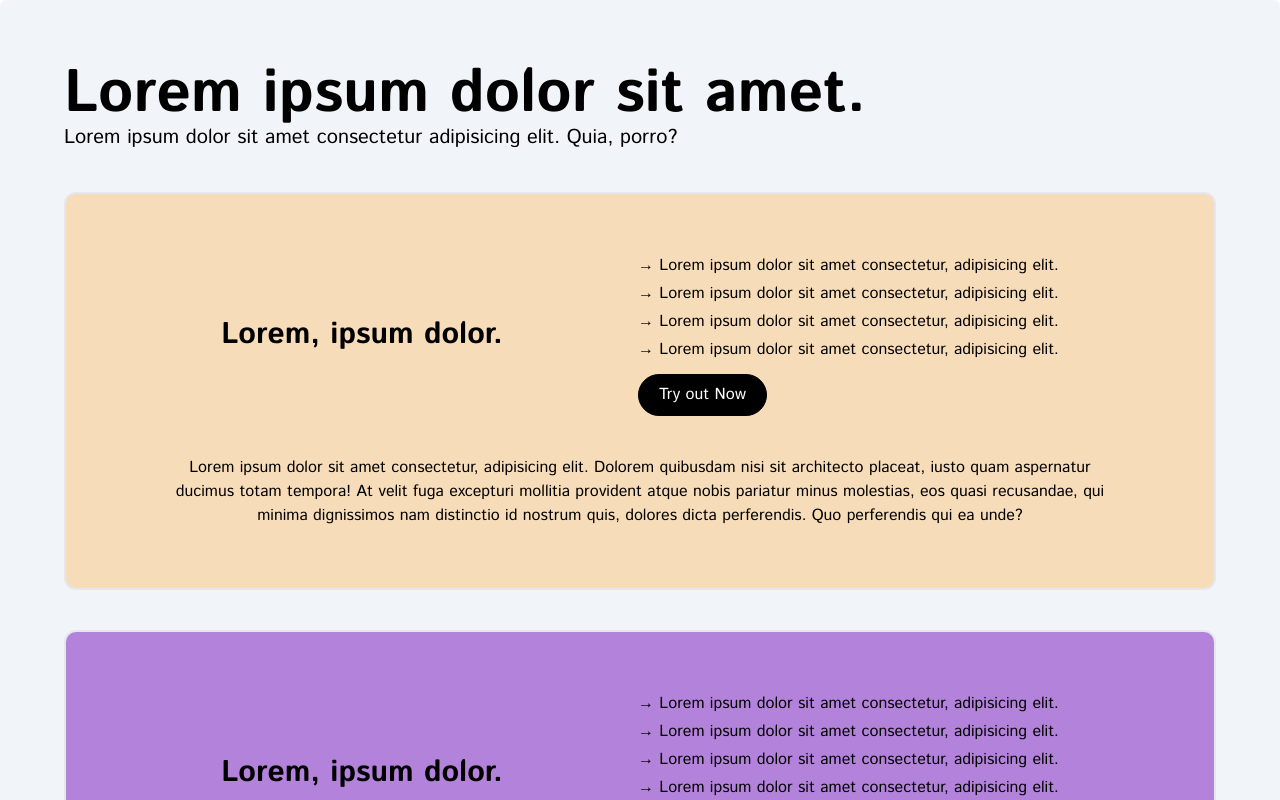
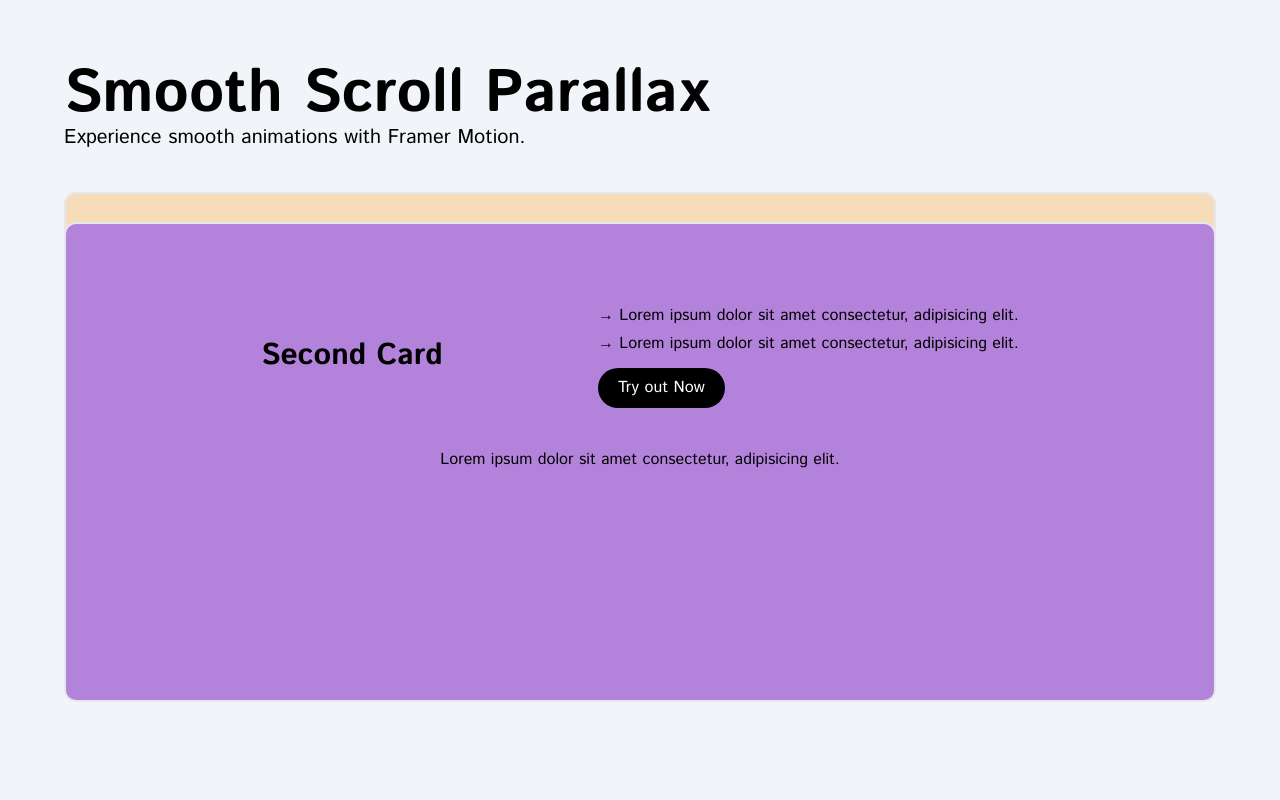
Before and after one commit to nandininema07/DevQuest-Project-Final-Frontend, a React (Create React App) app: page / in a window 1280 px wide. Shown: the part 1060-1860 px from the top of the page. Built offline with nearby package versions, Linux system fonts and the light colour scheme; no server answers.

Commit message:
parallax

```diff
--- a/package.json
+++ b/package.json
@@ -14,6 +14,7 @@
     "react-dom": "^18.2.0",
     "react-hot-toast": "^2.4.1",
     "react-icons": "^5.4.0",
+    "react-intersection-observer": "^9.15.0",
     "react-router-dom": "^6.22.3",
     "react-scripts": "^5.0.1",
     "react-text-loop": "^2.3.0",
--- a/src/components/ParallaxCard.jsx
+++ b/src/components/ParallaxCard.jsx
@@ -1,17 +1,56 @@
 import React from "react";
+import { motion, useAnimation } from "framer-motion";
+import { useInView } from "react-intersection-observer";
+
 const ParallaxCard = () => {
+  const [ref1, inView1] = useInView({ threshold: 0.2 }); // Trigger earlier
+  const [ref2, inView2] = useInView({ threshold: 0.2 }); // Trigger even earlier
+  const controls1 = useAnimation();
+  const controls2 = useAnimation();
+
+  React.useEffect(() => {
+    if (inView1) {
+      controls1.start({
+        y: 0,
+        scale: 1,
+        transition: { duration: 0.8, ease: "easeOut" },
+      });
+    } else {
+      controls1.start({ y: 200, scale: 0.8 });
+    }
+  }, [inView1, controls1]);
+
+  React.useEffect(() => {
+    if (inView2) {
+      controls2.start({
+        y: -50,
+        scale: 1,
+        transition: { duration: 0.8, ease: "easeOut" },
+      });
+    } else {
+      controls2.start({ y: 200, scale: 0.8 });
+    }
+  }, [inView2, controls2]);
+
   return (
-    <div className="bg-slate-100 text-black mb-10 p-16 rounded-md">
-      <div className="text-left">
-        <p className="text-6xl font-semibold">Lorem ipsum dolor sit amet.</p>
+    <div className="relative h-[250vh] bg-slate-100 text-black p-16">
+      <div className="text-left mb-10">
+        <p className="text-6xl font-semibold">Smooth Scroll Parallax</p>
         <p className="text-xl">
-          Lorem ipsum dolor sit amet consectetur adipisicing elit. Quia, porro?
+          Experience smooth animations with Framer Motion.
         </p>
       </div>
-      <div className="">
-        <div className="border-2 bg-[#f7dcb9] text-black p-5 my-10 rounded-xl">
+
+      <div className="relative">
+        {/* First Card */}
+        <motion.div
+          ref={ref1}
+          animate={controls1}
+          initial={{ y: 200, scale: 0.8 }}
+          className="border-2 bg-[#f7dcb9] text-black p-10 rounded-xl absolute top-0 left-0 right-0 z-10 h-[50vh]"
+        >
           <div className="flex items-center justify-evenly my-10">
-            <p className="text-3xl font-bold">Lorem, ipsum dolor.</p>
+            <p className="text-3xl font-bold">First Card</p>
             <div className="text-left space-y-3">
               <ul className="space-y-1">
                 <li className="font-light">
@@ -22,32 +61,26 @@ const ParallaxCard = () => {
                   &rarr; Lorem ipsum dolor sit amet consectetur, adipisicing
                   elit.
                 </li>
-                <li className="font-light">
-                  &rarr; Lorem ipsum dolor sit amet consectetur, adipisicing
-                  elit.
-                </li>
-                <li className="font-light">
-                  &rarr; Lorem ipsum dolor sit amet consectetur, adipisicing
-                  elit.
-                </li>
               </ul>
-              <button className="rounded-full bg-black border text-white border-black py-2 px-5 hover:bg-transparent hover:text-black transition-all duration-500">
+              <button className="rounded-full bg-black text-white py-2 px-5">
                 Try out Now
               </button>
             </div>
           </div>
           <p className="px-10 m-10">
-            Lorem ipsum dolor sit amet consectetur, adipisicing elit. Dolorem
-            quibusdam nisi sit architecto placeat, iusto quam aspernatur ducimus
-            totam tempora! At velit fuga excepturi mollitia provident atque
-            nobis pariatur minus molestias, eos quasi recusandae, qui minima
-            dignissimos nam distinctio id nostrum quis, dolores dicta
-            perferendis. Quo perferendis qui ea unde?
+            Lorem ipsum dolor sit amet consectetur, adipisicing elit.
           </p>
-        </div>
-        <div className="border-2 bg-[#b382db] text-black p-5 my-10 rounded-xl">
+        </motion.div>
+
+        {/* Second Card */}
+        <motion.div
+          ref={ref2}
+          animate={controls2}
+          initial={{ y: 200, scale: 0.8 }}
+          className="border-2 bg-[#b382db] text-black p-10 rounded-xl absolute top-20 left-0 right-0 z-20 h-[60vh]"
+        >
           <div className="flex items-center justify-evenly my-10">
-            <p className="text-3xl font-bold">Lorem, ipsum dolor.</p>
+            <p className="text-3xl font-bold">Second Card</p>
             <div className="text-left space-y-3">
               <ul className="space-y-1">
                 <li className="font-light">
@@ -58,29 +91,16 @@ const ParallaxCard = () => {
                   &rarr; Lorem ipsum dolor sit amet consectetur, adipisicing
                   elit.
                 </li>
-                <li className="font-light">
-                  &rarr; Lorem ipsum dolor sit amet consectetur, adipisicing
-                  elit.
-                </li>
-                <li className="font-light">
-                  &rarr; Lorem ipsum dolor sit amet consectetur, adipisicing
-                  elit.
-                </li>
               </ul>
-              <button className="rounded-full bg-black border text-white border-black py-2 px-5 hover:bg-transparent hover:text-white hover:border-white transition-all duration-500">
+              <button className="rounded-full bg-black text-white py-2 px-5">
                 Try out Now
               </button>
             </div>
           </div>
           <p className="px-10 m-10">
-            Lorem ipsum dolor sit amet consectetur, adipisicing elit. Dolorem
-            quibusdam nisi sit architecto placeat, iusto quam aspernatur ducimus
-            totam tempora! At velit fuga excepturi mollitia provident atque
-            nobis pariatur minus molestias, eos quasi recusandae, qui minima
-            dignissimos nam distinctio id nostrum quis, dolores dicta
-            perferendis. Quo perferendis qui ea unde?
+            Lorem ipsum dolor sit amet consectetur, adipisicing elit.
           </p>
-        </div>
+        </motion.div>
       </div>
     </div>
   );
--- a/src/pages/Landing.jsx
+++ b/src/pages/Landing.jsx
@@ -114,7 +114,11 @@ function HomePage() {
           />
         </motion.div>
       </div>
+      <div style={{ top: "64px", zIndex: 10 }} // Adjust top based on navbar height
+          className="sticky">
       <ParallaxCard></ParallaxCard>
+      </div>
+
       {/* Footer */}
       <footer className="bg-black text-white py-12">
         <div className="container mx-auto px-6">
```
Also changed, not shown: 1 other file (tests, documents, lock files or other folders).
